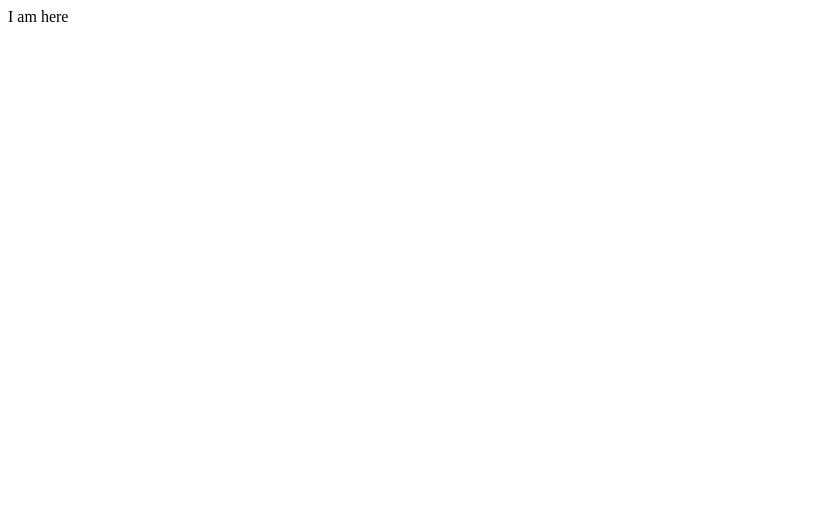
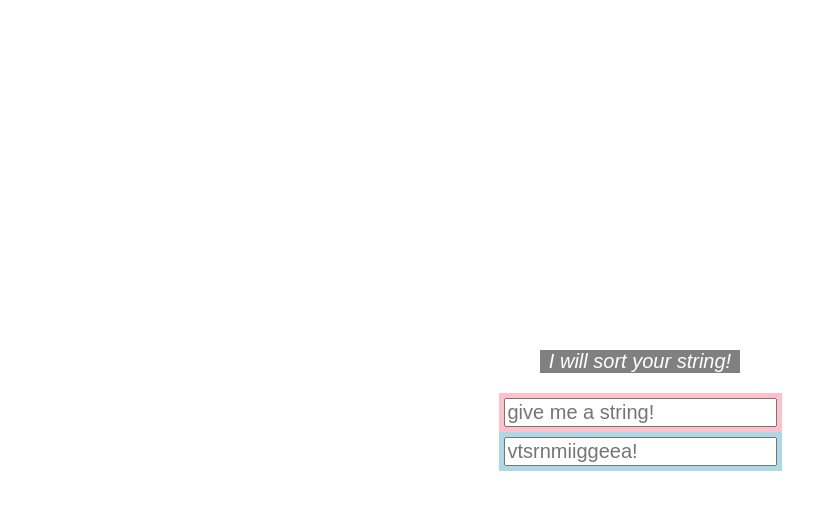
Before and after one commit to sonrisacc/charSortII, a website: page client/index.html in a window 1280 px wide. Shown: the whole page, without its empty margins (0-837 px from the left). Drawn offline with Linux system fonts and the light colour scheme.

Commit message:
Update css style

```diff
--- a/client/index.html
+++ b/client/index.html
@@ -2,11 +2,20 @@
 <html>
   <head>
     <meta charset="utf-8">
-    <link ref="style.css" rel="stylesheet" type="text/css">
+    <link href="style.css" rel="stylesheet" type="text/css">
     <title>charSortII</title>
   </head>
   <body>
-    <div>I am here</div>
+    <div class="container">
+      <div class=box1>I will sort your string!</div>
+      <div class="box box2">
+        <input type="input" name="request" placeholder="give me a string!">
+      </div>
+
+      <div class="box box3">
+        <input type="text" name="response" placeholder="vtsrnmiiggeea!">
+      </div>
+    </div>
     <script src="app.js" charset="utf-8"></script>
   </body>
 </html>
--- a/client/style.css
+++ b/client/style.css
@@ -0,0 +1,51 @@
+/* CSS Normalize */
+article,aside,details,figcaption,figure,footer,header,hgroup,nav,section,summary{display:block;}audio,canvas,video{display:inline-block;}audio:not([controls]){display:none;height:0;}[hidden]{display:none;}html{font-family:sans-serif;-webkit-text-size-adjust:100%;-ms-text-size-adjust:100%;}a:focus{outline:thin dotted;}a:active,a:hover{outline:0;}h1{font-size:2em;}abbr[title]{border-bottom:1px dotted;}b,strong{font-weight:700;}dfn{font-style:italic;}mark{background:#ff0;color:#000;}code,kbd,pre,samp{font-family:monospace, serif;font-size:1em;}pre{white-space:pre-wrap;word-wrap:break-word;}q{quotes:\201C \201D \2018 \2019;}small{font-size:80%;}sub,sup{font-size:75%;line-height:0;position:relative;vertical-align:baseline;}sup{top:-.5em;}sub{bottom:-.25em;}img{border:0;}svg:not(:root){overflow:hidden;}fieldset{border:1px solid silver;margin:0 2px;padding:.35em .625em .75em;}button,input,select,textarea{font-family:inherit;font-size:100%;margin:0;}button,input{line-height:normal;}button,html input[type=button],/* 1 */
+input[type=reset],input[type=submit]{-webkit-appearance:button;cursor:pointer;}button[disabled],input[disabled]{cursor:default;}input[type=checkbox],input[type=radio]{box-sizing:border-box;padding:0;}input[type=search]{-webkit-appearance:textfield;-moz-box-sizing:content-box;-webkit-box-sizing:content-box;box-sizing:content-box;}input[type=search]::-webkit-search-cancel-button,input[type=search]::-webkit-search-decoration{-webkit-appearance:none;}textarea{overflow:auto;vertical-align:top;}table{border-collapse:collapse;border-spacing:0;}body,figure{margin:0;}legend,button::-moz-focus-inner,input::-moz-focus-inner{border:0;padding:0;}
+
+/* Box-sizing border-box */
+{
+  -moz-box-sizing: border-box;
+  -webkit-box-sizing: border-box;
+  box-sizing: border-box;
+}
+
+.box{
+  color:black;
+  font-size: 20px;
+  padding: 5px;
+  text-align: center;
+}
+
+
+.container{
+  display: flex;
+  min-height: 100vh;
+  flex-direction: column;
+  margin: 20 px;
+  justify-content: center;
+  align-items:center;
+}
+/* Colours for each box */
+
+.box1 { background:grey;}
+.box2 { background:pink;}
+.box3 { background:lightblue;}
+
+
+.box1{
+  color:white;
+  margin: 20px;
+  font-size: 20px;
+  font-style: italic;
+  width: 200px;
+  text-align: center;
+  cursor: pointer;
+}
+
+.box1:hover{
+  background:#3498db;
+  margin: 20px;
+  font-size: 20px;
+  font-style: italic;
+  text-align: center;
+}
--- a/server/requestHandler.js
+++ b/server/requestHandler.js
@@ -1,7 +1,8 @@
 const sortFunction = function(input) {
   let result = input
     .split('')
-    .sort((a, b) => a < b)
+    .sort()
+    .reverse()
     .join('');
   return result;
 };
```
Also changed, not shown: server/routes.js (deleted), 1 other file.
